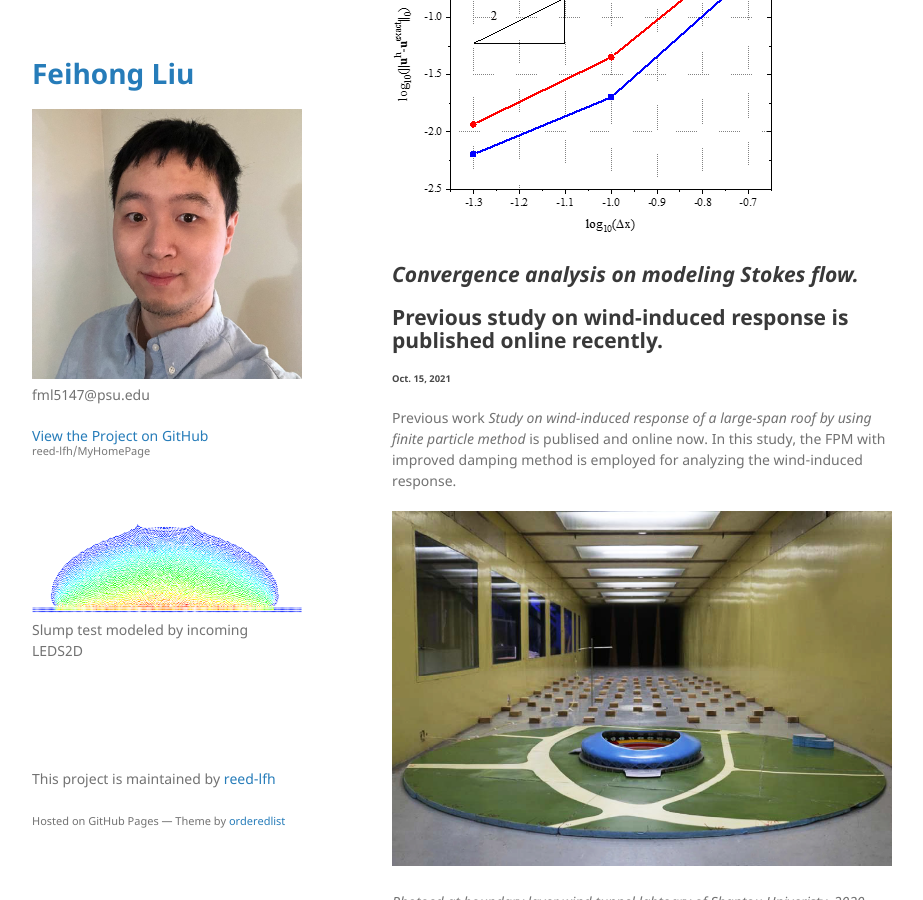
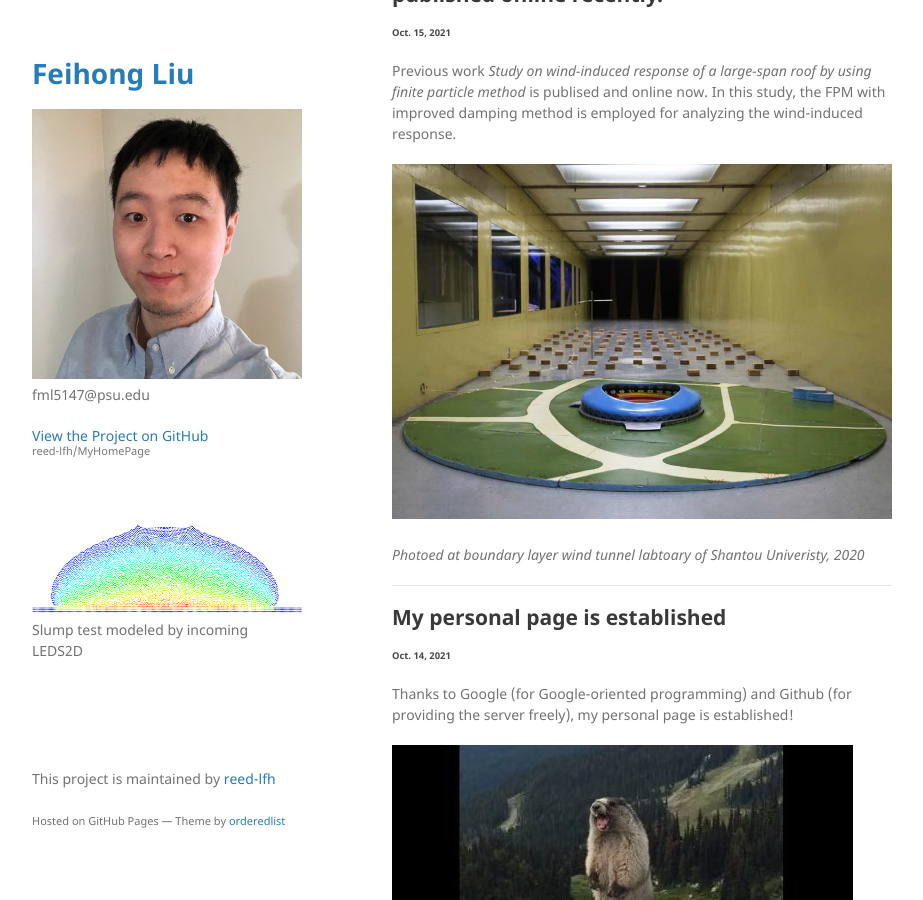
Before and after one commit to reed-lfh/MyHomePage, a Jekyll site: the page built from index.md, in a window 1280 px wide and 900 px high, scrolled down 1306 px. Shown: the whole window, without its empty margins (178-1101 px from the left). Built offline with Jekyll 4.4.1, drawn with Linux system fonts in a browser that asks for light colours.

```diff
--- a/index.md
+++ b/index.md
@@ -35,10 +35,6 @@
 ![marmot](/assets/img/couette flow.jpg)
 
 _Cessation profiles of Couette flow with Bingham type viscosity. (Ref: Chatzimina et. al.,Cessation of Couette and Poiseuille flows of a Bingham plastic and finite stopping times, 2005.)_
-
-![marmot](/assets/img/StokesFlowConv.png)
-
-_Convergence analysis on modeling Stokes flow._
 ---
 
 ## Previous study on wind-induced response is published online recently.
```
Also changed, not shown: assets/img/StokesFlowConv.png (deleted).
